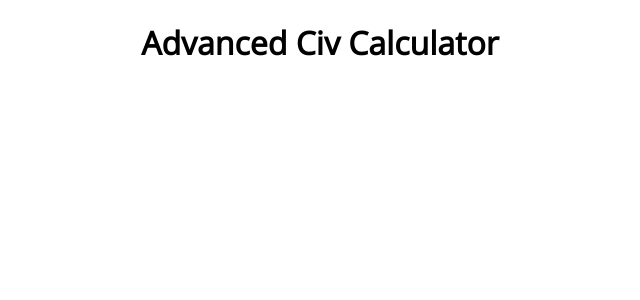
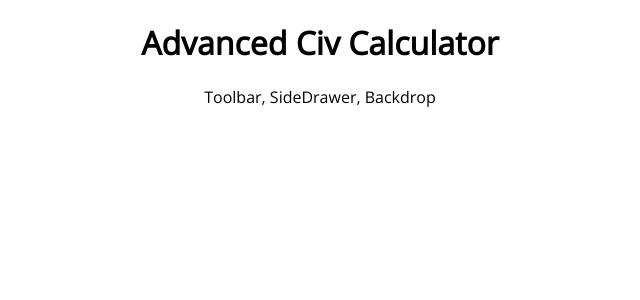
Before and after one commit to paasovaara/adv-civ-calculator, a React (Create React App) app: page / in a window 1280 px wide. Shown: the top 300 px of the page, without its empty margins (320-960 px from the left). Built offline with nearby package versions, Linux system fonts and the light colour scheme.

Commit message:
Start using css modules

```diff
--- a/src/App.js
+++ b/src/App.js
@@ -1,9 +1,13 @@
-import './App.css';
+import classes from './App.module.css';
+
+import Layout from './components/Layout/Layout';
 
 function App() {
   return (
-    <div className="App">
-      <h1>Advanced Civ Calculator</h1>
+    <div className={classes.App}>
+      <Layout>
+
+      </Layout>
     </div>
   );
 }
--- a/src/components/Layout/Layout.js
+++ b/src/components/Layout/Layout.js
@@ -1,6 +1,6 @@
 import React, {Fragment} from 'react';
 
-import classes from './Layout.css';
+import classes from './Layout.module.css';
 
 const layout = (props) => (
   <Fragment>
```
Also changed, not shown: src/App.module.css (renamed from src/App.css), src/components/Layout/Layout.module.css (renamed from src/components/Layout/Layout.css).
